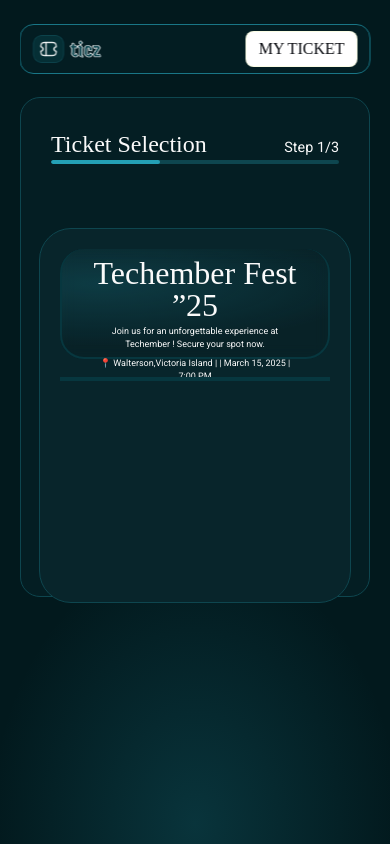
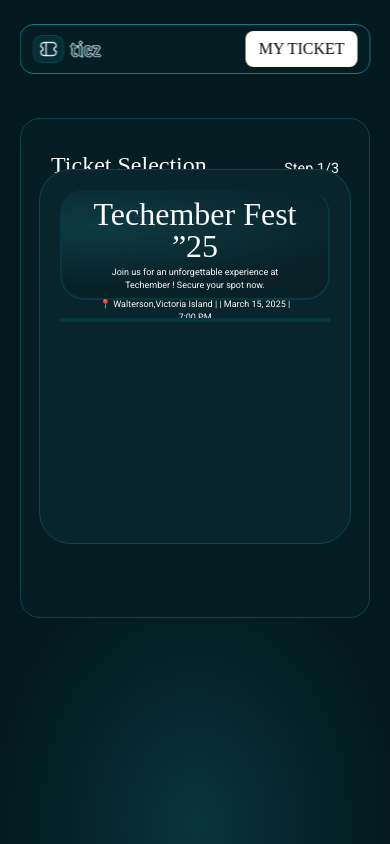
Before and after one commit to Pekoder/HNG-Stage-2-Task-Ticket-Generator, a React (Create React App) app: page / in a window 390 px wide. Built offline with nearby package versions, Linux system fonts and the light colour scheme; a web font is replaced by a local one.

Commit message:
progress

```diff
--- a/src/BackComponent.css
+++ b/src/BackComponent.css
@@ -135,7 +135,7 @@ nav button:hover {
 
 @media (max-width: 480px) {
     .backComponent .wrapper {
-    margin-top: 22%;
+    margin-top: 28%;
     }
 
 }
--- a/src/Pages/TicketSelection.css
+++ b/src/Pages/TicketSelection.css
@@ -110,6 +110,11 @@
     top: 33%;
   }
 }
+@media (max-width: 600px) {
+  .ticketSelection{
+    top: 20%;
+  }
+}
 /* Radio 4 */
 
 /*
```
